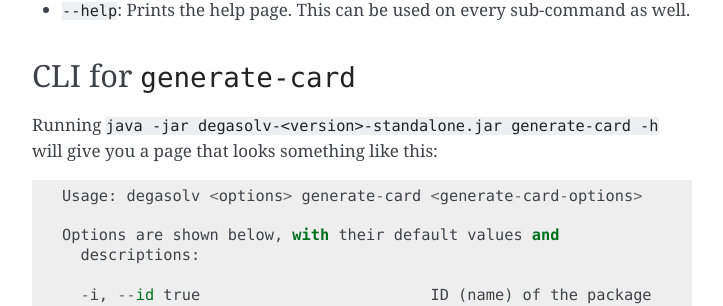
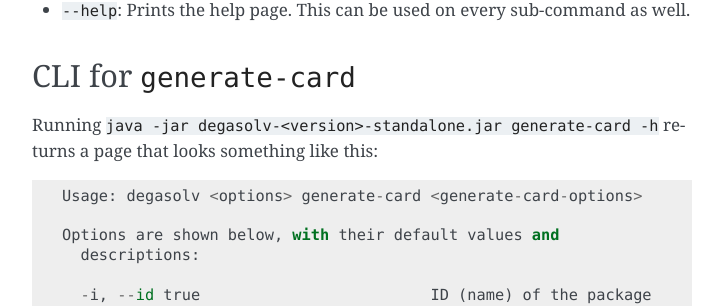
Before and after one commit to djhaskin987/degasolv, a Sphinx documentation site: the page built from docs/command-reference.rst, in a window 1280 px wide and 900 px high, scrolled down 1594 px. Shown: the part 147-453 px from the top of the window, without its empty margins (388-1111 px from the left). Built offline with Sphinx 7.4.7, drawn with Linux system fonts in a browser that asks for light colours; some of the changed text lies outside the part shown.

Commit message:
Simplify home page

```diff
--- a/docs/command-reference.rst
+++ b/docs/command-reference.rst
@@ -7,7 +7,8 @@
 Top-Level CLI
 -------------
 
-Running ``java -jar degasolv-<version>-standalone.jar`` will give you a page that looks something like this::
+Running ``java -jar degasolv-<version>-standalone.jar`` will give you
+a page that looks something like this::
 
   Usage: degasolv <options> <command> <<command>-options>
 
@@ -85,7 +86,8 @@
 CLI for ``generate-card``
 -------------------------
 
-Running ``java -jar degasolv-<version>-standalone.jar generate-card -h`` will give you a page that looks something like this::
+Running ``java -jar degasolv-<version>-standalone.jar generate-card -h``
+returns a page that looks something like this::
 
   Usage: degasolv <options> generate-card <generate-card-options>
 
--- a/docs/index.rst
+++ b/docs/index.rst
@@ -96,7 +96,6 @@
 
    Why Degasolv? <why-degasolv>
    A Longer Example <longer-example>
-   Resolving Dependency Problems <resolving-problems>
    Command Reference <command-reference>
 
 Indices and tables
--- a/docs/resolving-problems.rst
+++ /dev/null
@@ -1,2 +0,0 @@
-Resolving Dependency Problems
-=============================
```
Also changed, not shown: other parts of docs/command-reference.rst (+4 -0 lines).
